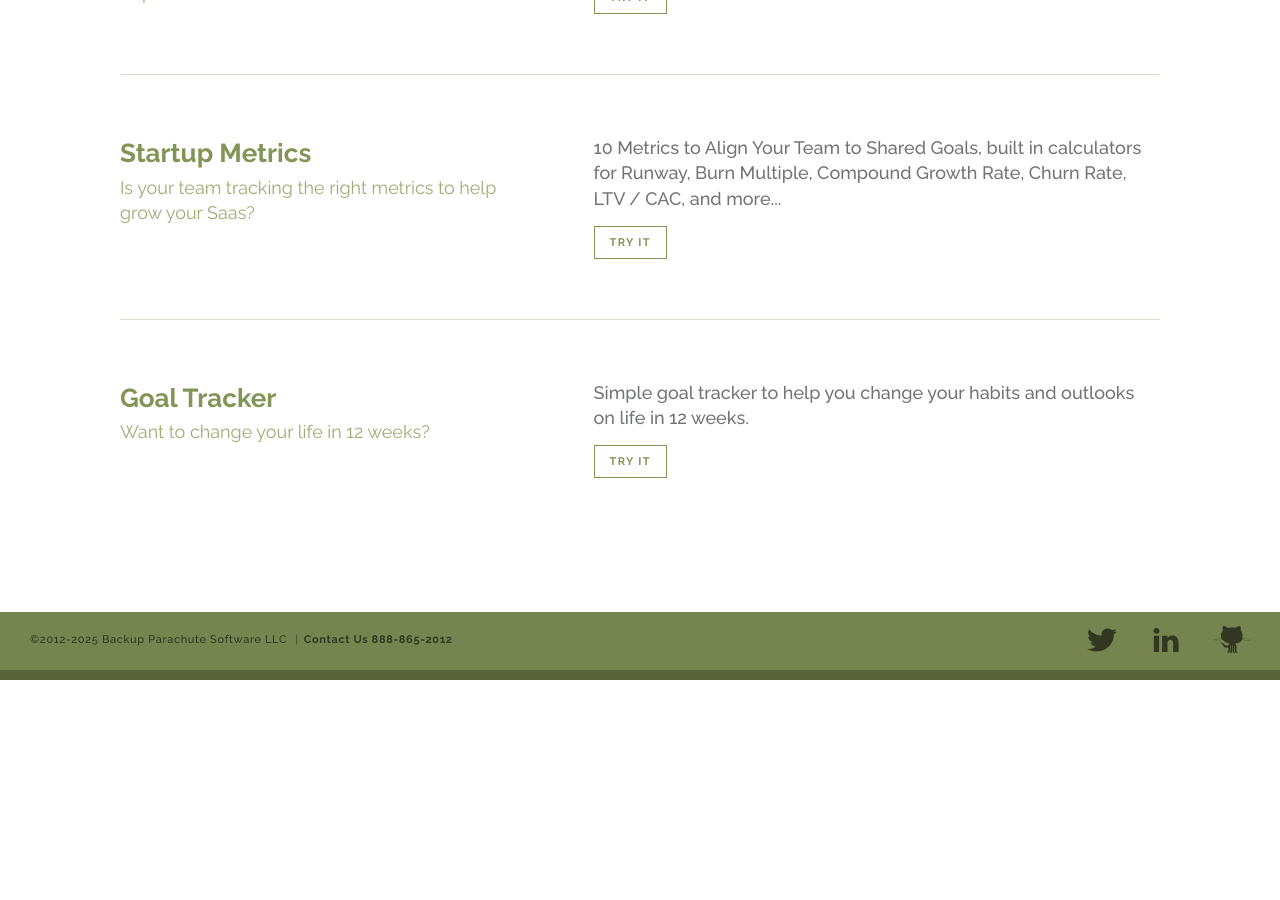
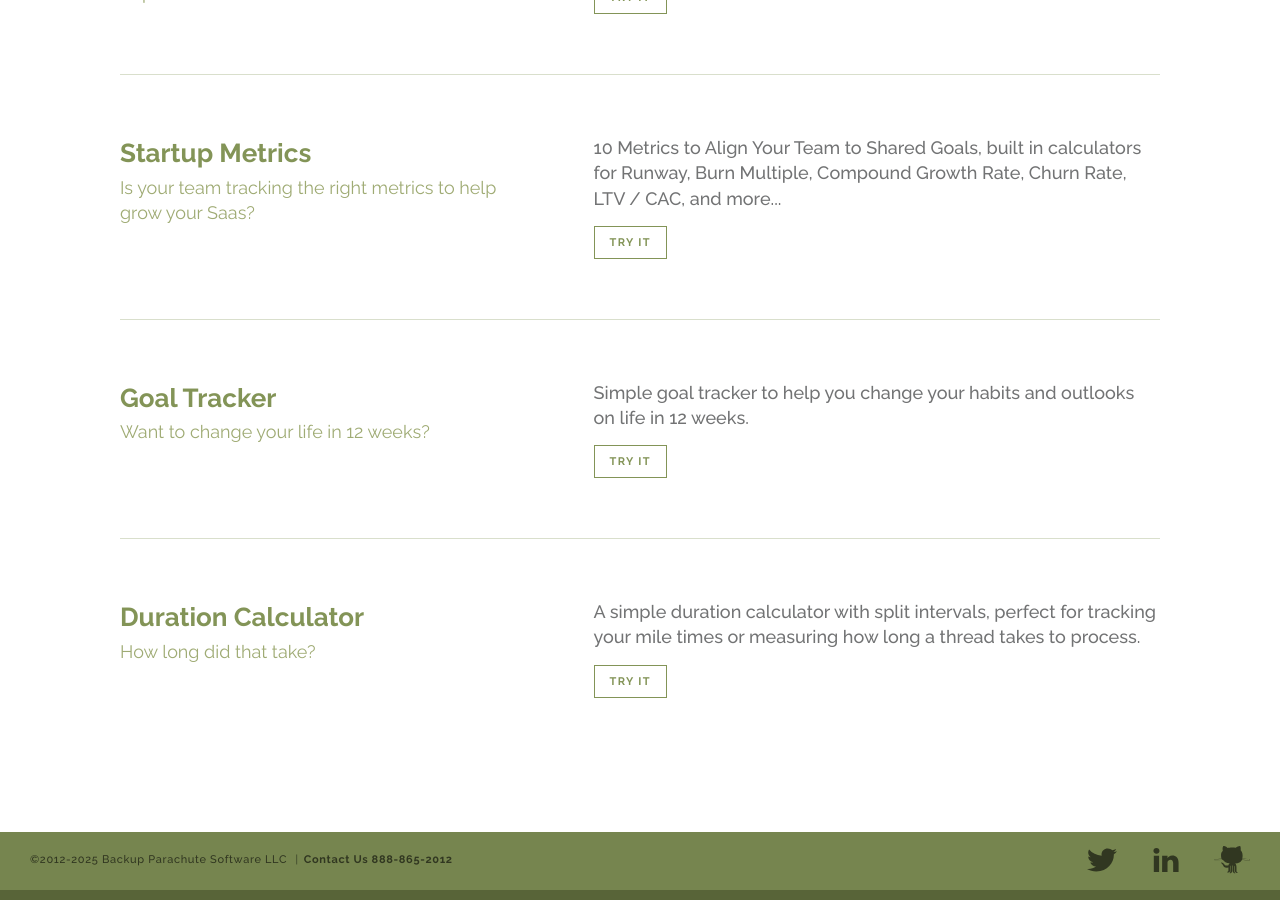
Before and after one commit to backupparachute/backupparachute.github.com, a Jekyll site: the page built from calculators.html, in a window 1280 px wide and 900 px high, scrolled down 1198 px. Built offline with Jekyll 4.4.1, drawn with Linux system fonts in a browser that asks for light colours; comment, search, counter and statistics services are not loaded; before the commit the page ends 1878 px from its top, so only the background shows below that.

Commit message:
add duration calc

```diff
--- a/calculators.html
+++ b/calculators.html
@@ -7,72 +7,82 @@ title: Calculators
 <ul class="article-list">
     <li class="article-preview">
       <header>
-        <h1 class="article-title"><a href="https://backupparachute.com/basic-auth-generator/?utm_source=backupparachute&utm_medium=tools_page&utm_campaign=tools&utm_content=listtextlink">Basic Auth Generator</a></h1>
+        <h1 class="article-title"><a href="https://backupparachute.com/basic-auth-generator/?utm_source=backupparachute&utm_medium=calc&utm_campaign=calc&utm_content=listtextlink">Basic Auth Generator</a></h1>
         <h4 class="article-date">HTTP password helper</h4>
       </header>
       <section>
         <div class="article-blip">3 secure tools in one, generate HTTP basic authorization header, generate secure passwords, decode Base64 encoded data.  Secure, runs totally in the browser, no data stored or sent over the network.</div>
-        <a class="btn btn-ghost btn-small" href="https://backupparachute.com/basic-auth-generator/?utm_source=backupparachute&utm_medium=tools_page&utm_campaign=tools&utm_content=listtextlink">Try it</a>
+        <a class="btn btn-ghost btn-small" href="https://backupparachute.com/basic-auth-generator/?utm_source=backupparachute&utm_medium=calc_page&utm_campaign=calc&utm_content=listtextlink">Try it</a>
       </section>
     </li>
     <li class="article-preview">
       <header>
-        <h1 class="article-title"><a href="https://backupparachute.com/dev-release-calculator/?utm_source=backupparachute&utm_medium=tools_page&utm_campaign=tools&utm_content=listtextlink">Dev Release Calculator</a></h1>
+        <h1 class="article-title"><a href="https://backupparachute.com/dev-release-calculator/?utm_source=backupparachute&utm_medium=calc_page&utm_campaign=calc&utm_content=listtextlink">Dev Release Calculator</a></h1>
         <h4 class="article-date">How effecient is your dev team?</h4>
       </header>
       <section>
         <div class="article-blip">Calculate the averge time between production deployments based on the number of builds so far this year.  How does your dev team stack up?</div>
-        <a class="btn btn-ghost btn-small" href="https://backupparachute.com/dev-release-calculator/?utm_source=backupparachute&utm_medium=tools_page&utm_campaign=tools&utm_content=listtextlink">Try it</a>
+        <a class="btn btn-ghost btn-small" href="https://backupparachute.com/dev-release-calculator/?utm_source=backupparachute&utm_medium=calc_page&utm_campaign=calc&utm_content=listtextlink">Try it</a>
       </section>
     </li>
     <li class="article-preview">
       <header>
-        <h1 class="article-title"><a href="https://backupparachute.com/cashflow-calculator/?utm_source=backupparachute&utm_medium=tools_page&utm_campaign=tools&utm_content=listtextlink">Cashflow Calculator</a></h1>
+        <h1 class="article-title"><a href="https://backupparachute.com/cashflow-calculator/?utm_source=backupparachute&utm_medium=calc&utm_campaign=calc&utm_content=listtextlink">Cashflow Calculator</a></h1>
         <h4 class="article-date">Does that small business purchase make good financial sense?</h4>
       </header>
       <section>
         <div class="article-blip">Calculate monthly cashflow in 3 easy steps, quickly determine the valuation multiple, see yearly cash-on-cash return.</div>
-        <a class="btn btn-ghost btn-small" href="https://backupparachute.com/cashflow-calculator/?utm_source=backupparachute&utm_medium=tools_page&utm_campaign=tools&utm_content=listtextlink">Try it</a>
+        <a class="btn btn-ghost btn-small" href="https://backupparachute.com/cashflow-calculator/?utm_source=backupparachute&utm_medium=calc_page&utm_campaign=calc&utm_content=listtextlink">Try it</a>
       </section>
     </li>
     <li class="article-preview">
       <header>
-        <h1 class="article-title"><a href="https://backupparachute.com/tranche-calculator/?utm_source=backupparachute&utm_medium=tools_page&utm_campaign=tools&utm_content=listtextlink">Tranche Calculator</a></h1>
+        <h1 class="article-title"><a href="https://backupparachute.com/tranche-calculator/?utm_source=backupparachute&utm_medium=calc_page&utm_campaign=calc&utm_content=listtextlink">Tranche Calculator</a></h1>
         <h4 class="article-date">How many tranches should I have in my funding round?</h4>
       </header>
       <section>
         <div class="article-blip">Calculate the different valuations offered through your funding round.</div>
-        <a class="btn btn-ghost btn-small" href="https://backupparachute.com/tranche-calculator/?utm_source=backupparachute&utm_medium=tools_page&utm_campaign=tools&utm_content=listtextlink">Try it</a>
+        <a class="btn btn-ghost btn-small" href="https://backupparachute.com/tranche-calculator/?utm_source=backupparachute&utm_medium=calc_page&utm_campaign=calc&utm_content=listtextlink">Try it</a>
       </section>
     </li>
     <li class="article-preview">
       <header>
-        <h1 class="article-title"><a href="https://backupparachute.com/sdr-calculator/?utm_source=backupparachute&utm_medium=tools_page&utm_campaign=tools&utm_content=listtextlink">SDR Calculator</a></h1>
+        <h1 class="article-title"><a href="https://backupparachute.com/sdr-calculator/?utm_source=backupparachute&utm_medium=calc_page&utm_campaign=calc&utm_content=listtextlink">SDR Calculator</a></h1>
         <h4 class="article-date">How much should we pay our Sales Development Reps?</h4>
       </header>
       <section>
         <div class="article-blip">Calculate the compensation structure for Sales Development Reps based on metrics, costs, and sales figures.</div>
-        <a class="btn btn-ghost btn-small" href="https://backupparachute.com/sdr-calculator/?utm_source=backupparachute&utm_medium=tools_page&utm_campaign=tools&utm_content=listtextlink">Try it</a>
+        <a class="btn btn-ghost btn-small" href="https://backupparachute.com/sdr-calculator/?utm_source=backupparachute&utm_medium=calc_page&utm_campaign=calc&utm_content=listtextlink">Try it</a>
       </section>
     </li>
     <li class="article-preview">
       <header>
-        <h1 class="article-title"><a href="https://backupparachute.com/startup-metrics/?utm_source=backupparachute&utm_medium=tools_page&utm_campaign=tools&utm_content=listtextlink">Startup Metrics</a></h1>
+        <h1 class="article-title"><a href="https://backupparachute.com/startup-metrics/?utm_source=backupparachute&utm_medium=calc_page&utm_campaign=calc&utm_content=listtextlink">Startup Metrics</a></h1>
         <h4 class="article-date">Is your team tracking the right metrics to help grow your Saas?</h4>
       </header>
       <section>
         <div class="article-blip">10 Metrics to Align Your Team to Shared Goals, built in calculators for Runway, Burn Multiple, Compound Growth Rate, Churn Rate, LTV / CAC, and more...</div>
-        <a class="btn btn-ghost btn-small" href="https://backupparachute.com/startup-metrics/?utm_source=backupparachute&utm_medium=tools_page&utm_campaign=tools&utm_content=listtextlink">Try it</a>
+        <a class="btn btn-ghost btn-small" href="https://backupparachute.com/startup-metrics/?utm_source=backupparachute&utm_medium=calc&utm_campaign=calc&utm_content=listtextlink">Try it</a>
       </section>
     </li>
     <li class="article-preview">
       <header>
-        <h1 class="article-title"><a href="https://backupparachute.com/goal-tracker/?utm_source=backupparachute&utm_medium=tools_page&utm_campaign=tools&utm_content=listtextlink">Goal Tracker</a></h1>
+        <h1 class="article-title"><a href="https://backupparachute.com/goal-tracker/?utm_source=backupparachute&utm_medium=calc&utm_campaign=calc&utm_content=listtextlink">Goal Tracker</a></h1>
         <h4 class="article-date">Want to change your life in 12 weeks?</h4>
       </header>
       <section>
         <div class="article-blip">Simple goal tracker to help you change your habits and outlooks on life in 12 weeks.</div>
-        <a class="btn btn-ghost btn-small" href="https://backupparachute.com/goal-tracker/?utm_source=backupparachute&utm_medium=tools_page&utm_campaign=tools&utm_content=listtextlink">Try it</a>
+        <a class="btn btn-ghost btn-small" href="https://backupparachute.com/goal-tracker/?utm_source=backupparachute&utm_medium=calc&utm_campaign=calc&utm_content=listtextlink">Try it</a>
+      </section>
+    </li>
+    <li class="article-preview">
+      <header>
+        <h1 class="article-title"><a href="https://backupparachute.com/duration-calculator?utm_source=backupparachute&utm_medium=calc&utm_campaign=${campaign}&utm_content=listtextlink">Duration Calculator</a></h1>
+        <h4 class="article-date">How long did that take?</h4>
+      </header>
+      <section>
+        <div class="article-blip">A simple duration calculator with split intervals, perfect for tracking your mile times or measuring how long a thread takes to process.</div>
+        <a class="btn btn-ghost btn-small" href="https://backupparachute.com/goal-tracker/?utm_source=backupparachute&utm_medium=calc_page&utm_campaign=calc&utm_content=listtextlink">Try it</a>
       </section>
     </li>
 </ul>
```
